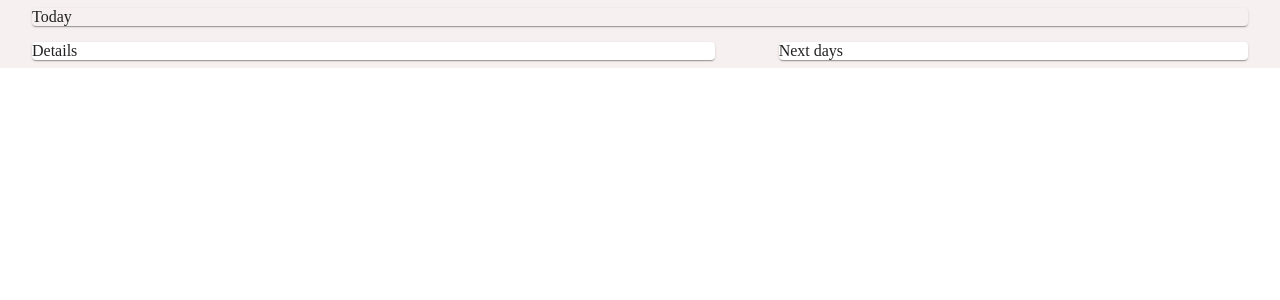
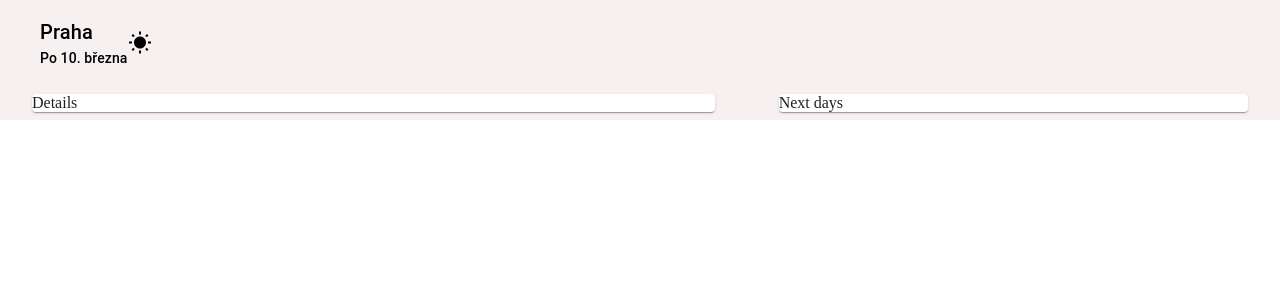
Before and after one commit to marekblvn/weather-app, a React (Vite) app in the folder komarek/: page / in a window 1280 px wide. Shown: the top 300 px of the page. Built offline with nearby package versions, Linux system fonts and the light colour scheme.

Commit message:
Intermediate Today component

```diff
--- /dev/null
+++ b/komarek/src/components/Today.tsx
@@ -0,0 +1,50 @@
+import { Box, Grid2, Icon, Stack, Typography } from "@mui/material";
+import WbSunnyIcon from "@mui/icons-material/WbSunny";
+import { useEffect } from "react";
+
+const daysShort = ["Ne", "Po", "Út", "St", "Čt", "Pá", "So"];
+const months = [
+  "Ledna",
+  "Února",
+  "Března",
+  "Dubna",
+  "Května",
+  "Června",
+  "Července",
+  "Srpna",
+  "Září",
+  "Října",
+  "Listopadu",
+  "Prosince",
+];
+
+function Today() {
+  const today = new Date();
+  const dayName = daysShort[today.getDay()];
+  const day = String(today.getDate()).padStart(2, "0");
+  const monthName = months[today.getMonth()].toLocaleLowerCase();
+  const year = today.getFullYear();
+
+  return (
+    <Box width="100%" height="100%">
+      <Grid2 container>
+        <Stack
+          direction="row"
+          justifyContent="space-evenly"
+          alignItems="center"
+          padding="8px"
+        >
+          <Stack>
+            <Typography variant="h6">Praha</Typography>
+            <Typography variant="subtitle2">{`${dayName} ${day}. ${monthName}`}</Typography>
+          </Stack>
+          <Box alignItems="center" display="flex">
+            <WbSunnyIcon />
+          </Box>
+        </Stack>
+      </Grid2>
+    </Box>
+  );
+}
+
+export default Today;
--- a/komarek/src/routes/Home.tsx
+++ b/komarek/src/routes/Home.tsx
@@ -1,4 +1,5 @@
 import { Grid2, useMediaQuery, Tabs, Tab, Card } from "@mui/material";
+import Today from "../components/Today";
 
 function Home() {
   const isMobile = useMediaQuery("(max-width: 600px)");
@@ -6,9 +7,7 @@ function Home() {
   return (
     <Grid2 container spacing={2}>
       <Grid2 size={12}>
-        <Card component="div" style={{ backgroundColor: "transparent" }}>
-          Today
-        </Card>
+        <Today />
       </Grid2>
       {isMobile ? (
         <Grid2 size={12}>
```
